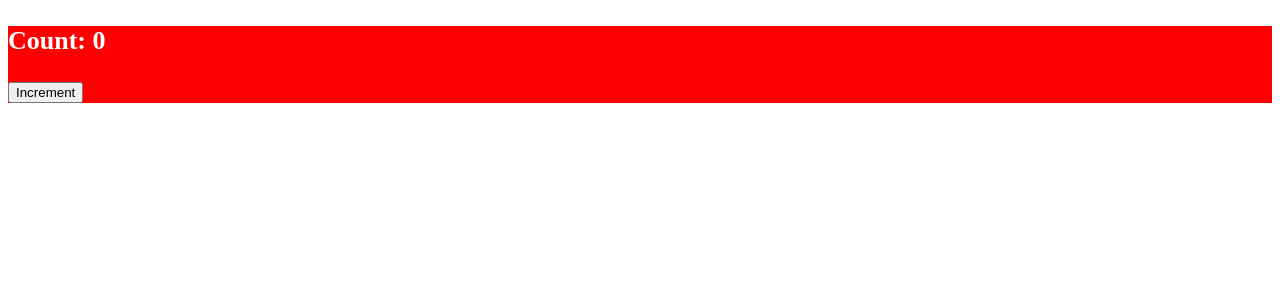
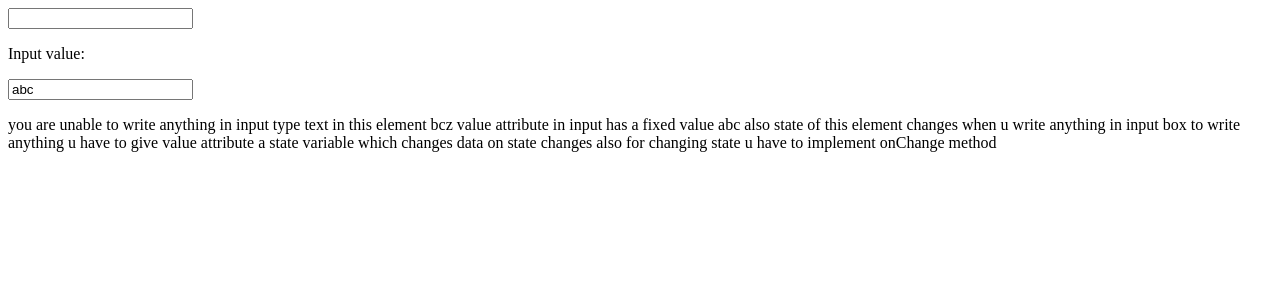
Before and after one commit to abhishekhatwal/reactjs_tutorial, a React (Create React App) app: page / in a window 1280 px wide. Shown: the top 300 px of the page. Built offline with nearby package versions, Linux system fonts and the light colour scheme.

Commit message:
control and unctrol component also working with form elements input type

```diff
--- a/src/App.jsx
+++ b/src/App.jsx
@@ -1,42 +1,25 @@
-/*
-In this example, the useState hook is used to create a state variable count with an initial value of 0 and a setter function setCount.
- The count value is displayed in the JSX code, and when the button is clicked, the increment function is called, which updates the count state by invoking setCount with the new value.
-*/
-
-
 import React, { useState } from 'react';
 
-function App() {
-    let count=0;
-    let bg="red";
+function ControlledComponent() {
+  const [inputValue, setInputValue] = useState('');
 
-    const [newcount, setCount] = useState(count);           //hooks created
-    const [upbg,fun]=useState(bg);
+  const handleChange = (event) => {              //event object is passed as parameter when u call onChange method
+    setInputValue(event.target.value);          //(event.target.value) gives u current state data when u type in inputbox. for every character u type state of element changes.
+  };
 
-    const increment = () => {
-      setCount(newcount + 1);
+  return (
+    <>
+       <div>
+      <input type="text" value={inputValue} onChange={handleChange} />
+      <p>Input value: {inputValue}</p>
+    </div>
 
-      let newupbg="yellow";
-      fun(newupbg);
-    };
+       <div>
+      <input type="text" value="abc" />
+      <p> you are unable to write anything in input type text in this element bcz  value attribute in input has a fixed value abc also state of this element changes when u write anything in input box to write anything u have to give value attribute a state variable which changes data on state changes also for changing state u have to implement onChange method</p>
+    </div>
+    </>
+  );
+}
 
-    const change = () => {
-        setCount(newcount + 1);
-
-        let newupbg="red";
-        fun(newupbg);
-      };
-
-    return (
-      <div style={{backgroundColor:upbg}}>
-        <p style={{color:"white",fontSize:"26px",fontWeight:"bolder"}}>Count: {newcount}</p>
-        <button onClick={increment} onDoubleClick={change}>Increment</button>
-      </div>
-    );
-  }
-
-  export default App;
-
-  /*
-  in react you cannot access or update the html/jsx element value directly like you do in js by creating a simple function to increment count value r changing background color but here u have to use state and hooks to manipulate elements data in runntime.
-  */
+export default ControlledComponent;
```
Also changed, not shown: src/index.js (+65 -16 lines).
